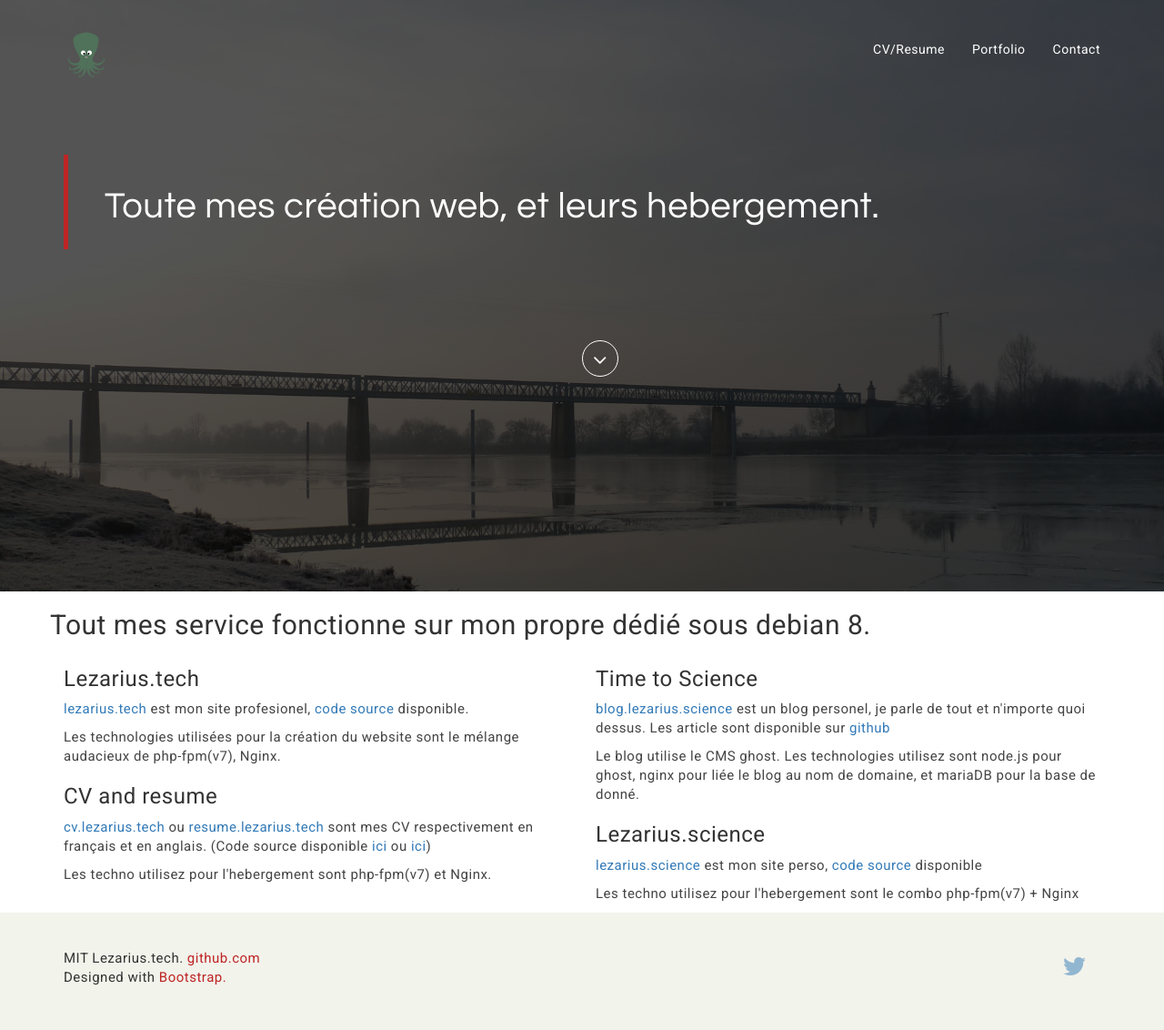
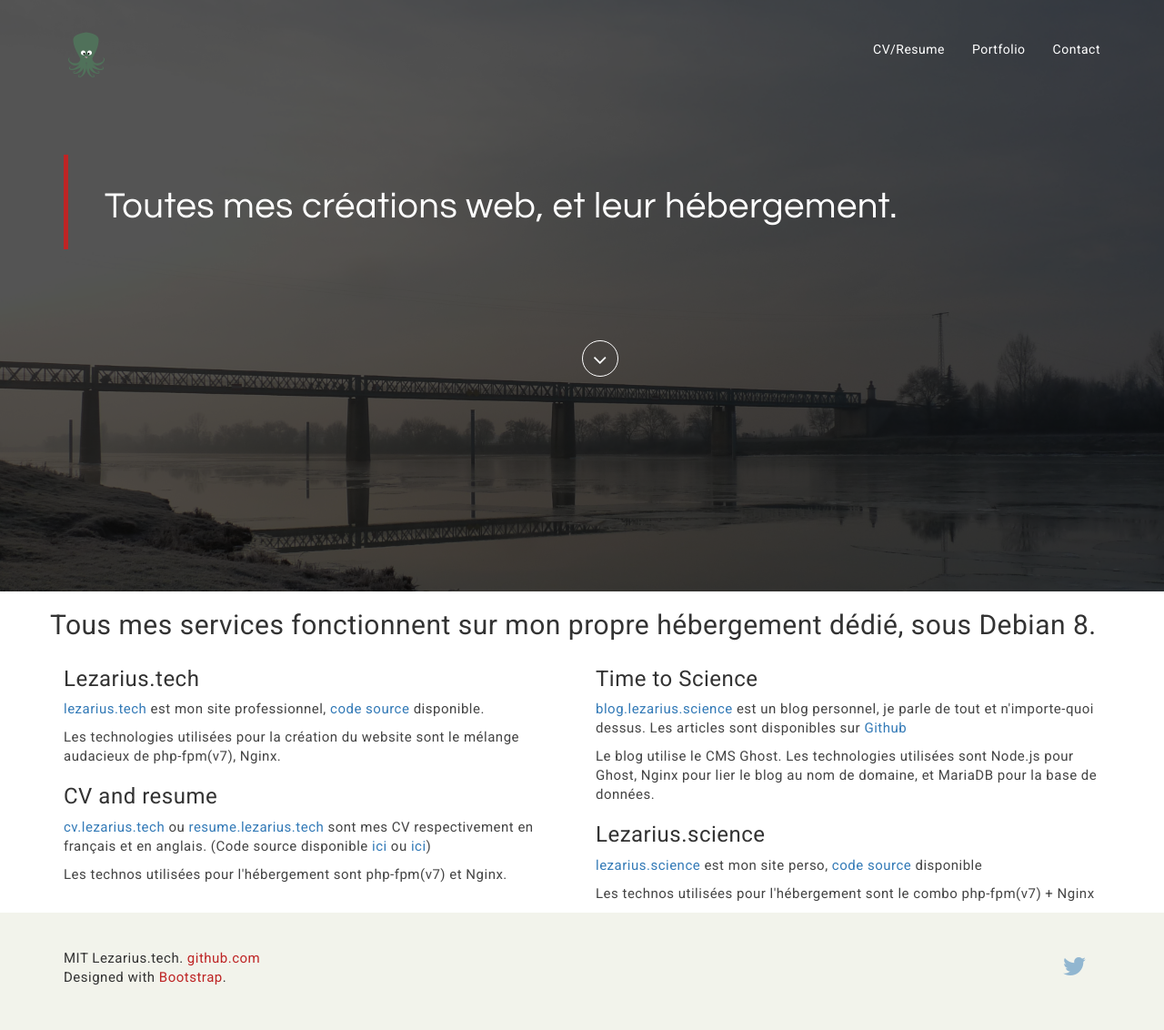
Before and after one commit to lezarius/lezarius.tech, a PHP site: page /portfolio.php in a window 1280 px wide. Shown: the whole page at 91% size. Run offline with PHP 8.4, Linux system fonts and the light colour scheme.

Commit message:
fixing some typo in French

```diff
--- a/contact.php
+++ b/contact.php
@@ -7,7 +7,7 @@
           <div class="row">
             <div class="col-md-12 wow fadeIn delay-05s">
               <div class="banner-text">
-                <h2>Un question ? Un travaille ? N'hésitez pas contactez moi !</h2>
+                <h2>Une question ? Un travail ? N'hésitez pas, contactez-moi !</h2>
 
               </div>
               <div class="overlay-detail text-center">
@@ -29,10 +29,10 @@
         </div>
         <div class="col-md-6 text-left">
           <div class="about-text">
-          <h3>Mail:</h3>
+          <h3>Mail :</h3>
       <p><a href="mailto:ronce@lezarius.tech">ronce@lezarius.tech</a></p>
           <h3>Téléphone :</h3>
-      <p>Mon téléphone, <a href="tel:+33753345477">07 53 34 54 77</a> , uniquement en appel. De 9h à 19h.</p>
+      <p>Mon téléphone, <a href="tel:+33753345477">07 53 34 54 77</a>, uniquement en appel. De 9h à 19h.</p>
           </div>
         </div>
 
--- a/cv.php
+++ b/cv.php
@@ -8,7 +8,7 @@
             <div class="col-md-12 wow fadeIn delay-05s">
               <div class="banner-text">
                 <h2>Alors, envie de plus me connaitre ?</h2>
-                <p>Tiens si dessous tu trouvera <br>Un cv, and a resume !</p>
+                <p>Tiens, ci-dessous tu trouveras <br>un cv, and a resume!</p>
               </div>
               <div class="overlay-detail text-center">
                   <a href="#cv"><i class="fa fa-angle-down"></i></a>
@@ -30,10 +30,10 @@
         <div class="col-md-6 text-left">
           <div class="about-text">
           <h3>Français</h3>
-       <p> Vous pouvez trouvez par ici mon <a href="http://cv.lezarius.tech/">CV</a></p>
+       <p>Vous pouvez trouvez par ici mon <a href="http://cv.lezarius.tech/">CV</a></p>
        <br>
        <h3>Anglais</h3>
-       Here you can found me <a href="http://resume.lezarius.tech/">resume</a>
+       Here you can find my <a href="http://resume.lezarius.tech/">resume</a>
 
           </div>
         </div>
--- a/footer.php
+++ b/footer.php
@@ -4,9 +4,9 @@
       <div class="row">
           <div class="col-md-6">
               <div class="footer">
-                   MIT Lezarius.tech. <a href="https://github.com/lezarius/">github.com </a>
+                   MIT Lezarius.tech. <a href="https://github.com/lezarius/">github.com</a>
                     <div class="credits">
-                        Designed with <a href="http://getbootstrap.com/">Bootstrap.</a>
+                        Designed with <a href="http://getbootstrap.com/">Bootstrap</a>.
                     </div>
               </div>
           </div>
--- a/menu.php
+++ b/menu.php
@@ -3,7 +3,7 @@
     <meta charset="utf-8">
     <meta name="viewport" content="width=device-width, initial-scale=1">
     <title>Lezarius.tech</title>
-    <meta name="description" content="Profesional website of lezarius">
+    <meta name="description" content="Professional website of lezarius">
     <meta name="keywords" content="">
 
     <link rel="stylesheet" type="text/css" href="https://fonts.googleapis.com/css?family=Fira+Sans|Roboto:300,400|Questrial|Satisfy">
--- a/portfolio.php
+++ b/portfolio.php
@@ -7,7 +7,7 @@
           <div class="row">
             <div class="col-md-12 wow fadeIn delay-05s">
               <div class="banner-text">
-                <h2>Toute mes création web, et leurs hebergement.</h2>
+                <h2>Toutes mes créations web, et leur hébergement.</h2>
 
               </div>
               <div class="overlay-detail text-center">
@@ -21,27 +21,27 @@
       </div>
     <div class="container">
       <div class="row">
-      <h2>Tout mes service fonctionne sur mon propre dédié sous debian 8.</h2>
+      <h2>Tous mes services fonctionnent sur mon propre hébergement dédié, sous Debian 8.</h2>
         <div class="col-md-6 text-left">
          <div class="about-text">
           <h3>Lezarius.tech</h3>
-      <p><a href="http://www.lezarius.tech/">lezarius.tech</a> est mon site profesionel, <a href="https://github.com/lezarius/lezarius.tech">code source</a> disponible.</p>
+      <p><a href="http://www.lezarius.tech/">lezarius.tech</a> est mon site professionnel, <a href="https://github.com/lezarius/lezarius.tech">code source</a> disponible.</p>
       <p>Les technologies utilisées pour la création du website sont le mélange audacieux de php-fpm(v7), Nginx.</p>
 
          <h3>CV and resume</h3>
       <p><a href="http://www.cv.lezarius.tech/">cv.lezarius.tech</a> ou <a href="http://www.resume.lezarius.tech/">resume.lezarius.tech</a>  sont mes CV respectivement en français et en anglais. (Code source disponible <a href="https://github.com/lezarius/CV">ici</a> ou <a href="https://github.com/lezarius/resume">ici</a>) </p>
-      <p>Les techno utilisez pour l'hebergement sont php-fpm(v7) et Nginx.</p>
+      <p>Les technos utilisées pour l'hébergement sont php-fpm(v7) et Nginx.</p>
           </div>
         </div>
         <div class="col-md-6 text-left">
           <div class="about-text">
         <h3>Time to Science</h3>
-      <p><a href="http://blog.lezarius.science/">blog.lezarius.science</a> est un blog personel, je parle de tout et n'importe quoi dessus. Les article sont disponible sur <a href="https://github.com/lezarius/blogPost">github</a></p>
-      <p>Le blog utilise le CMS ghost. Les technologies utilisez sont node.js pour ghost, nginx pour liée le blog au nom de domaine, et mariaDB pour la base de donné.</p>
+      <p><a href="http://blog.lezarius.science/">blog.lezarius.science</a> est un blog personnel, je parle de tout et n'importe-quoi dessus. Les articles sont disponibles sur <a href="https://github.com/lezarius/blogPost">Github</a></p>
+      <p>Le blog utilise le CMS Ghost. Les technologies utilisées sont Node.js pour Ghost, Nginx pour lier le blog au nom de domaine, et MariaDB pour la base de données.</p>
 
       <h3>Lezarius.science</h3>
       <p><a href="http://www.lezarius.science">lezarius.science</a> est mon site perso, <a href="https://github.com/lezarius/Lezarius">code source</a> disponible</p>
-      <p>Les techno utilisez pour l'hebergement sont le combo php-fpm(v7) + Nginx</p>
+      <p>Les technos utilisées pour l'hébergement sont le combo php-fpm(v7) + Nginx</p>
           </div>
         </div>
 
```
Also changed, not shown: index.php (+4 -4 lines).
